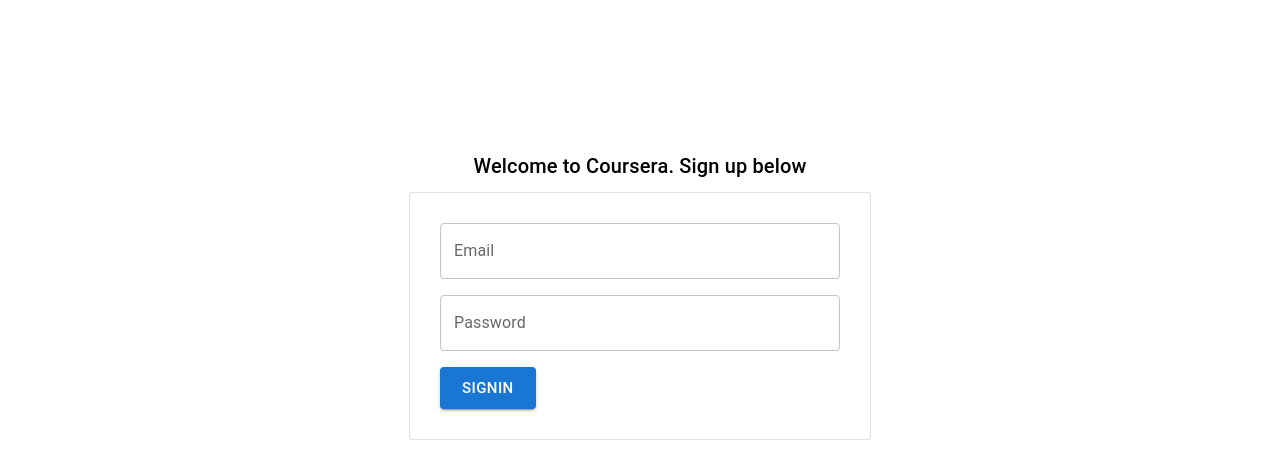
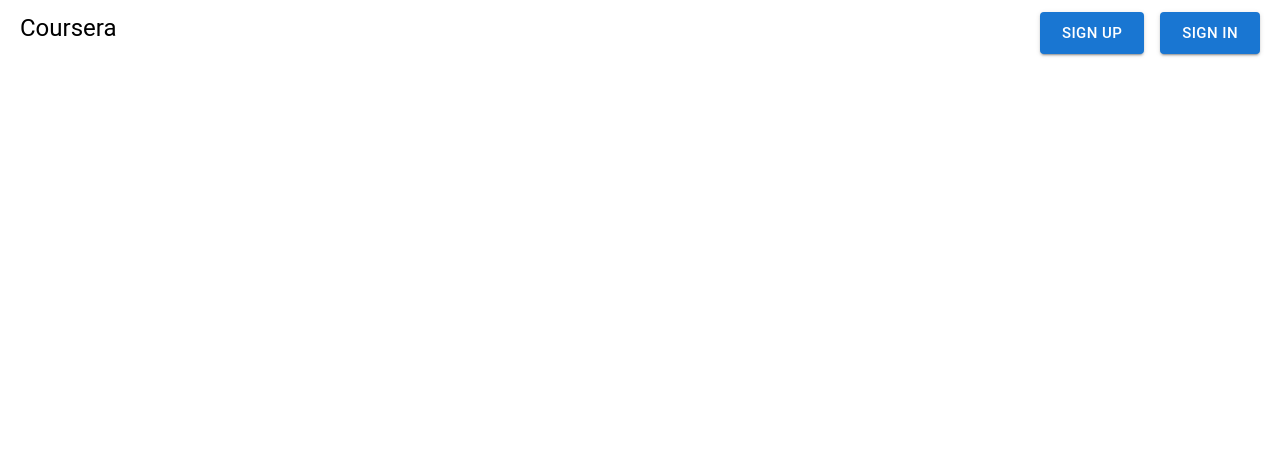
Before and after one commit to abhijitsahoo99/course-selling-app, a React (Vite) app in the folder course-selling-app/: page / in a window 1280 px wide. Shown: the top 476 px of the page. Built offline with nearby package versions, Linux system fonts and the light colour scheme.

Commit message:
Added appbar and updated app,jsx with router

```diff
--- a/course-selling-app/package.json
+++ b/course-selling-app/package.json
@@ -10,8 +10,12 @@
     "preview": "vite preview"
   },
   "dependencies": {
+    "@emotion/react": "^11.11.1",
+    "@emotion/styled": "^11.11.0",
+    "@mui/material": "^5.14.8",
     "react": "^18.2.0",
-    "react-dom": "^18.2.0"
+    "react-dom": "^18.2.0",
+    "react-router-dom": "^6.15.0"
   },
   "devDependencies": {
     "@types/react": "^18.2.15",
--- a/course-selling-app/src/App.jsx
+++ b/course-selling-app/src/App.jsx
@@ -1,13 +1,22 @@
+import './App.css'
+import Signin from './Signin'
 import Signup from './Signup'
-import './App.css'
+import Appbar from './Appbar'
+import { BrowserRouter as Router, Routes, Route } from 'react-router-dom';
 
 function App() {
 
+  return (
+    <div>
+           <Router>
+             <Appbar />
+                <Routes>
+                    <Route path={"/signin"} element={<Signin />} />
+                    <Route path={"/signup"} element={<Signup />} />
+                </Routes>
+            </Router>
+     </div>
 
-  return (
-    <>
-      <Signup  />
-    </>
   )
 }
 
--- /dev/null
+++ b/course-selling-app/src/Appbar.css
@@ -0,0 +1,5 @@
+.appbar {
+    display: flex;
+    justify-content: space-between;
+    padding: 4px;
+}
--- /dev/null
+++ b/course-selling-app/src/Appbar.jsx
@@ -0,0 +1,21 @@
+import Button from '@mui/material/Button';
+import {Typography} from "@mui/material";
+import './Appbar.css';
+import { useNavigate } from 'react-router-dom';
+
+function Appbar()
+{
+    const navigate = useNavigate();
+return (
+    <div>
+        <div className='appbar'>
+        <Typography sx={{margin: 2 , marginTop: 1}} variant={"h5"}>Coursera</Typography>
+        <div>
+            <Button sx={{marginRight: 2 , marginTop: 1}} size={"large"} variant="contained" onClick={()=> navigate("/signup")}>Sign up</Button>
+            <Button sx={{marginRight: 2 , marginTop: 1}} size={"large"} variant="contained" onClick={()=> navigate("/signin")}>Sign in</Button>
+        </div>
+    </div>
+</div>
+)
+}
+export default Appbar;
```
Also changed, not shown: 1 other file (tests, documents, lock files or other folders).
